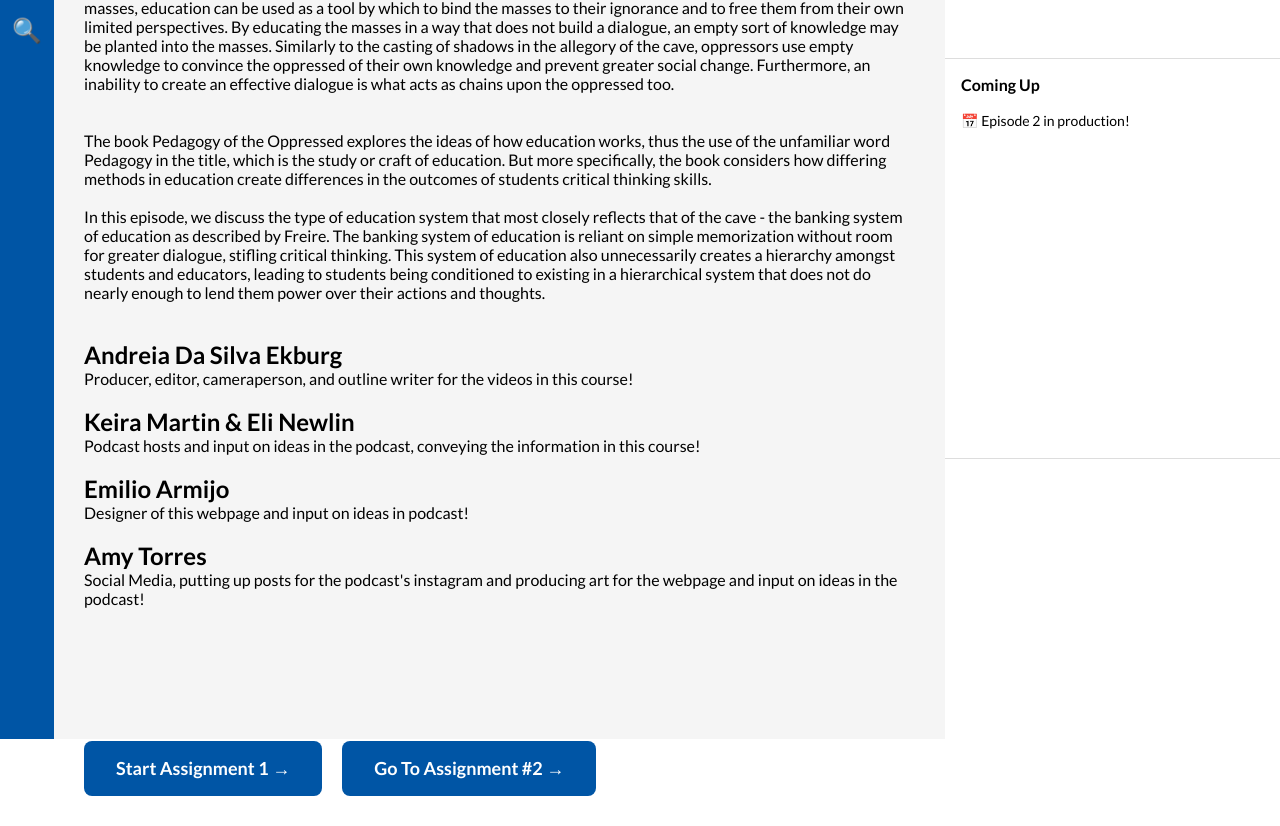
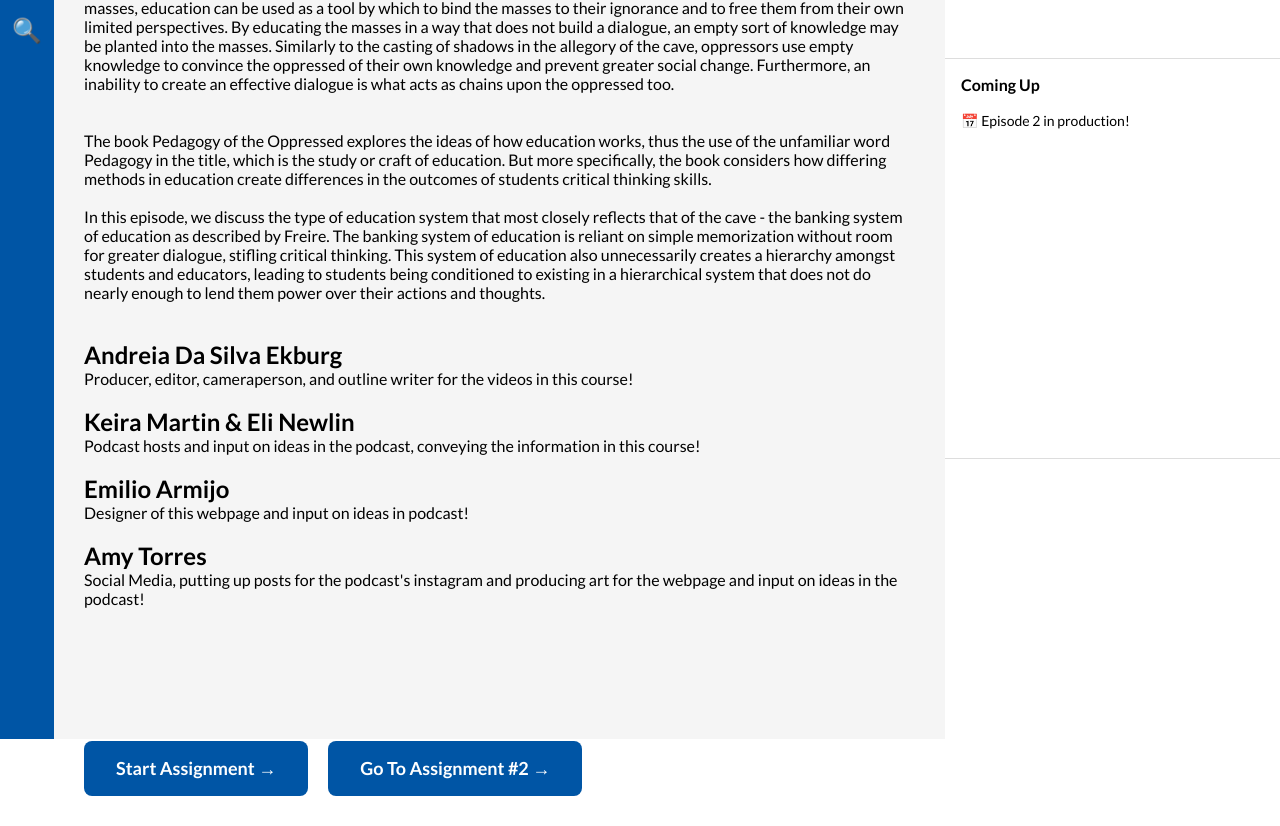
Before and after one commit to ChoccyMilkBoi/Lang-Podcast, a React (Vite) app: page /course1 in a window 1280 px wide. Shown: the part 341-1167 px from the top of the page. Built offline with nearby package versions, Linux system fonts and the light colour scheme.

Commit message:
huhing it

```diff
--- a/src/pages/Episode1.tsx
+++ b/src/pages/Episode1.tsx
@@ -74,7 +74,7 @@ const Course1 = () => {
       <button  className="start-assignment-btn"
         onClick={() => navigate('/assignment1')}
         >
-        Start Assignment 1 →
+        Start Assignment →
       </button>
       <button  className="start-assignment-btn"
         onClick={() => navigate('/course2')}
--- a/src/pages/Episode2.tsx
+++ b/src/pages/Episode2.tsx
@@ -80,7 +80,7 @@ const Course2 = () => {
                     <button  className="start-assignment-btn"
                         onClick={() => navigate('/assignment2')}
                         >
-                        Start Assignment 2 →
+                        Start Assignment →
                     </button>
                     <button  className="start-assignment-btn"
                         onClick={() => navigate('/course1')}
```
